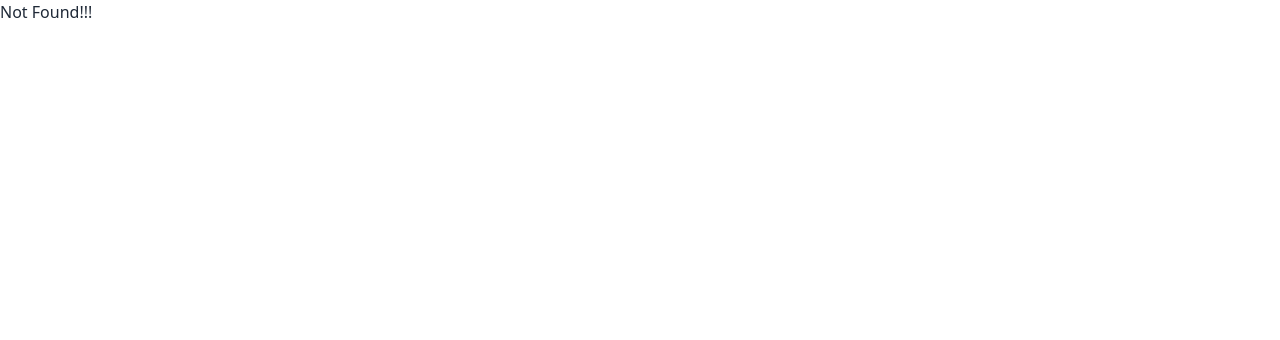
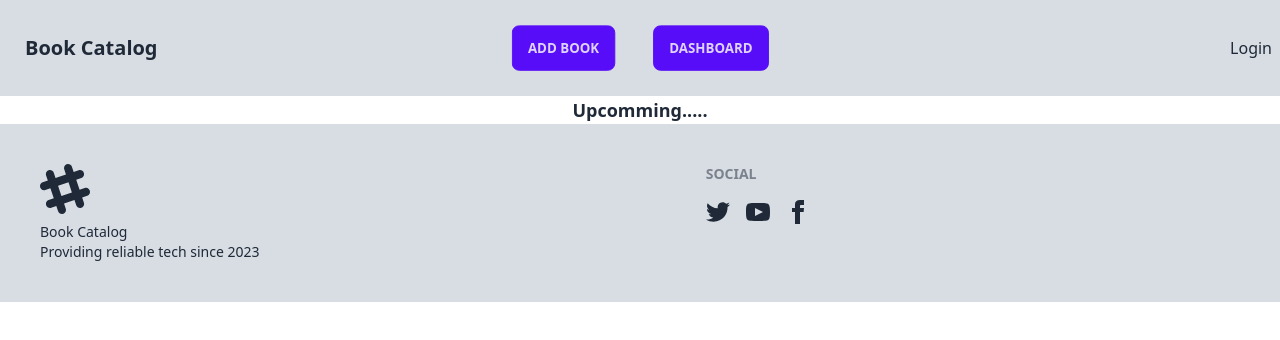
Before and after one commit to mdrasel101126/book-catalog, a React (Vite) app: page /dashboard in a window 1280 px wide. Before the commit this address had no page. Shown: the top 340 px of the page. Built offline with nearby package versions, Linux system fonts and the light colour scheme; no server answers.

Commit message:
navbar footer modified

```diff
--- a/src/components/Footer.tsx
+++ b/src/components/Footer.tsx
@@ -2,7 +2,7 @@
 const Footer = () => {
     const date= new Date()
     return (
-        <footer className="footer p-10 bg-neutral text-neutral-content">
+        <footer className="footer p-10 bg-neutral-content">
         <div>
           <svg width="50" height="50" viewBox="0 0 24 24" xmlns="http://www.w3.org/2000/svg" fillRule="evenodd" clipRule="evenodd" className="fill-current"><path d="M22.672 15.226l-2.432.811.841 2.515c.33 1.019-.209 2.127-1.23 2.456-1.15.325-2.148-.321-2.463-1.226l-.84-2.518-5.013 1.677.84 2.517c.391 1.203-.434 2.542-1.831 2.542-.88 0-1.601-.564-1.86-1.314l-.842-2.516-2.431.809c-1.135.328-2.145-.317-2.463-1.229-.329-1.018.211-2.127 1.231-2.456l2.432-.809-1.621-4.823-2.432.808c-1.355.384-2.558-.59-2.558-1.839 0-.817.509-1.582 1.327-1.846l2.433-.809-.842-2.515c-.33-1.02.211-2.129 1.232-2.458 1.02-.329 2.13.209 2.461 1.229l.842 2.515 5.011-1.677-.839-2.517c-.403-1.238.484-2.553 1.843-2.553.819 0 1.585.509 1.85 1.326l.841 2.517 2.431-.81c1.02-.33 2.131.211 2.461 1.229.332 1.018-.21 2.126-1.23 2.456l-2.433.809 1.622 4.823 2.433-.809c1.242-.401 2.557.484 2.557 1.838 0 .819-.51 1.583-1.328 1.847m-8.992-6.428l-5.01 1.675 1.619 4.828 5.011-1.674-1.62-4.829z"></path></svg>
           <p>Book Catalog<br/>Providing reliable tech since {date.getFullYear()}</p>
--- a/src/components/Navbar.tsx
+++ b/src/components/Navbar.tsx
@@ -1,9 +1,10 @@
 import {Link, useNavigate} from 'react-router-dom';
-import { useAppDispatch } from '../redux/hooks';
+import { useAppDispatch, useAppSelector } from '../redux/hooks';
 import { removeUser } from '../redux/features/user/userSlice';
 
 const Navbar = () => {
   const navigate=useNavigate()
+  const {email}=useAppSelector(state=>state.user)
   const dispatch=useAppDispatch()
   const handleLogout=()=>{
     dispatch(removeUser())
@@ -11,11 +12,11 @@ const Navbar = () => {
     navigate('/login')
   }
   const links=<>
-        <li><Link to='/add-book'>Add Book</Link></li>
-        <li><a>Item 3</a></li>
+        <li><Link to='/add-book'><button className='btn btn-primary'>Add Book</button></Link></li>
+        <li><Link to='/dashboard'><button className='btn btn-primary'>Dashboard</button></Link></li>
   </>
     return (
-    <div className="navbar bg-base-100">
+    <div className="navbar bg-neutral-content">
             <div className="navbar-start">
             <div className="dropdown">
       <label tabIndex={0} className="btn btn-ghost lg:hidden">
@@ -25,7 +26,7 @@ const Navbar = () => {
         {links}
       </ul>
     </div>
-    <Link to='/' className="btn btn-ghost normal-case text-xl">daisyUI</Link>
+    <Link to='/' className="btn btn-ghost normal-case text-xl">Book Catalog</Link>
   </div>
   <div className="navbar-center hidden lg:flex">
     <ul className="menu menu-horizontal px-1">
@@ -33,8 +34,9 @@ const Navbar = () => {
     </ul>
   </div>
   <div className="navbar-end">
-    <Link to='/login'>Login</Link>
-    <button onClick={()=>handleLogout()} className="btn btn-primary">Logout</button>
+    {
+      email?<button onClick={()=>handleLogout()} className="btn btn-primary">Logout</button>:<Link to='/login'>Login</Link>
+    }
   </div>
 </div>
 );
--- a/src/components/Review.tsx
+++ b/src/components/Review.tsx
@@ -1,7 +1,7 @@
 import userPic from '../assets/user-pic.jpg';
 const Review = ({review}:any) => {
     return (
-        <div className='w-4/5 mx-auto border-2 rounded-md mt-4 p-3 shadow-lg'>
+        <div className='border-2 rounded-md mt-4 p-3 shadow-lg'>
             <div className='flex flex-row items-center'>
             <div className="avatar">
                 <div className="w-12 rounded-full">
--- a/src/pages/BookDetails.tsx
+++ b/src/pages/BookDetails.tsx
@@ -5,17 +5,23 @@ import Review from "../components/Review";
 import { useState } from "react";
 import { usePostReviewMutation } from "../redux/features/review/reviewApi";
 import Spinner from "../components/ui/Spinner";
+import { useAppSelector } from "../redux/hooks";
+import { toast } from "react-hot-toast";
 
 const BookDetails = () => {
     const {id}=useParams();
+    const {email,_id}=useAppSelector(state=>state.user)
     const {data,isLoading,error}=useGetSingleBookQuery(id,{pollingInterval:30000,refetchOnMountOrArgChange:true});
     const [reviewInput,setReviewInput]=useState<string>("")
     const [postReview]=usePostReviewMutation()
     const handleReview=(reviewData:string)=>{
+        if(!_id){
+            return toast.error("Please Login to Add a Comment")
+        }
         console.log(reviewData)
         const options={
             review:reviewData,
-            user:"64b12f823b5d320e57a3cf8c",
+            user:_id,
             book:data?.data?.book?._id,
         }
         postReview(options);
@@ -24,12 +30,12 @@ const BookDetails = () => {
         <div>
             {isLoading && <Spinner/>}
             {data && <BookCardDetails book={data?.data?.book}/>}
-            <div className="">
+            <div className="w-4/5 mx-auto mt-6">
                 <div>
-                   <input onChange={(e)=>setReviewInput(e.target.value)} type="text" placeholder="Search" className="input input-bordered w-full max-w-xs" />
-                   <button className="btn btn-primary" onClick={()=>handleReview(reviewInput)}>Search</button>
+                   <input onChange={(e)=>setReviewInput(e.target.value)} type="text" placeholder="Enter Review" className="input input-bordered w-full max-w-xs" />
+                   <button className="btn btn-primary" onClick={()=>handleReview(reviewInput)}>Add Review</button>
                 </div>
-                <p>Comments</p>
+                <p className="mt-4 text-lg font-bold">Comments</p>
                 {
                     data?.data?.reviews.map((review:any)=><Review key={review._id} review={review}/>)
                 }
--- /dev/null
+++ b/src/pages/DashBoard.tsx
@@ -0,0 +1,11 @@
+
+
+const DashBoard = () => {
+    return (
+        <div>
+            <h1 className="text-lg font-bold text-center">Upcomming.....</h1>
+        </div>
+    );
+};
+
+export default DashBoard;
--- a/src/pages/Home.tsx
+++ b/src/pages/Home.tsx
@@ -45,6 +45,9 @@ const Home = () => {
           <option value='2023'>2023</option>
         </select>
         </div>
+        {
+          data?.data?.data?.length === 0 && <p className="text-red-600 mx-auto text-lg">No Book Found!</p>
+        }
           <div className="grid grid-cols-1 md:grid-cols-2 lg:grid-cols-3 gap-8">
           {
             data?.data?.data?.map((book:IBookTypes)=><BookCard key ={book._id} book={book}/>)
--- a/src/routes/routes.tsx
+++ b/src/routes/routes.tsx
@@ -8,6 +8,7 @@ import BookDetails from "../pages/BookDetails";
 import EditBook from "../pages/EditBook";
 import AddBook from "../pages/AddBook";
 import PrivateRoute from "./PrivateRoute";
+import DashBoard from "../pages/DashBoard";
 
 
 const routes=createBrowserRouter([
@@ -38,6 +39,10 @@ const routes=createBrowserRouter([
             {
                 path:'/add-book',
                 element:<PrivateRoute><AddBook/></PrivateRoute>
+            },
+            {
+                path:'/dashboard',
+                element:<DashBoard/>
             }
         ]
     },
```
